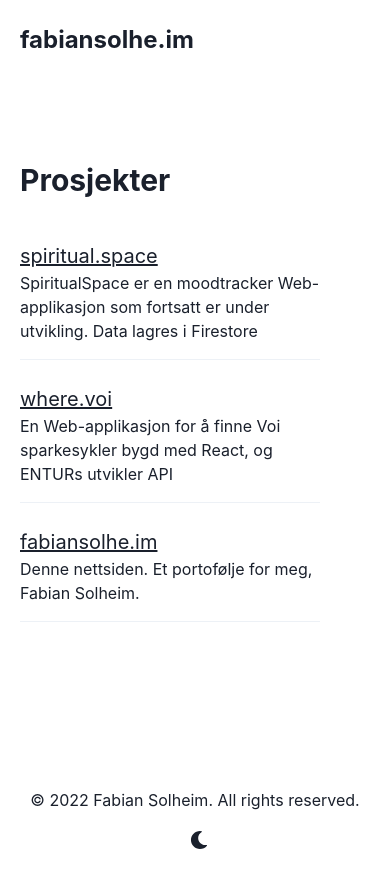
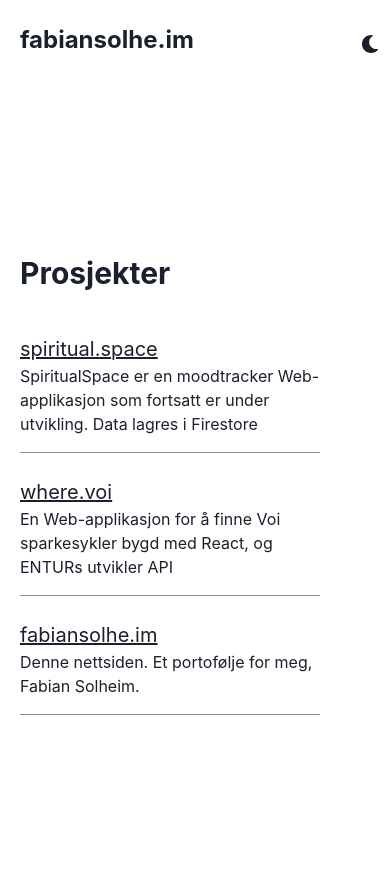
Before and after one commit to fabiansolheim/fabiansolhe.im, a React (Create React App) app: page /prosjekter in a window 390 px wide. After the commit the page ends 844 px from the top, so only its background shows below. Built offline with nearby package versions, Linux system fonts and the light colour scheme.

Commit message:
improved responsiveness

```diff
--- a/src/App.tsx
+++ b/src/App.tsx
@@ -1,5 +1,5 @@
-import React, {useEffect} from 'react';
-import {Link as RouterLink} from 'react-router-dom';
+import React, { useEffect } from 'react';
+import { Link as RouterLink } from 'react-router-dom';
 import {
   ChakraProvider,
   HStack,
@@ -46,7 +46,6 @@ const HeroText = () => {
   const [isNotMobile] = useMediaQuery('(min-width: 600px)');
   return (
     <>
-
       <Box mt={isNotMobile ? 60 : 153} position="relative" w={[300, 400, 500]}>
         <Heading mb={4}>
           Hei
@@ -90,15 +89,13 @@ const HeroText = () => {
           .
         </Text>
       </Box>
-
     </>
   );
 };
 
 const Index = () => {
-  const [isNotMobile] = useMediaQuery('(min-width: 600px)');
   useEffect(() => {
-    document.title = "👋🏼 Hjem | fabiansolhe.im";
+    document.title = '👋🏼 Hjem | fabiansolhe.im';
   }, []);
 
   return (
@@ -108,11 +105,7 @@ const Index = () => {
         animate="pageAnimate"
         variants={container}
       >
-      <Container maxWidth="container.lg" minHeight="69.7vh">
-        <Box ml={isNotMobile ? '0' : 5}>
           <HeroText />
-        </Box>
-      </Container>
       </motion.div>
     </>
   );
--- a/src/Prosjekter.tsx
+++ b/src/Prosjekter.tsx
@@ -7,7 +7,9 @@ import {
   Text,
   Link,
   Container,
+  Spacer,
   Divider,
+  useColorMode,
   Center,
   Heading,
   Grid,
@@ -22,19 +24,9 @@ import {projects} from "./components/data/projects"
 import container from './components/styling/framerAnimations';
 import { motion } from 'framer-motion';
 
-const Header = () => {
-  return (
-    <Flex as="nav" wrap="wrap" mt={6} >
-        <Heading as="h1" size="lg">
-          <Link as={RouterLink} to={'/'}>
-            fabiansolhe.im
-          </Link>
-        </Heading>
-    </Flex>
-  );
-}
+const HeroText = () => {
+  const {colorMode} = useColorMode();
 
-const HeroText = () => {
   const [isNotMobile] = useMediaQuery('(min-width: 600px)');
   return (
     <Box mt={isNotMobile ? 20 : 105} position="relative" w={[300, 400, 500]}>
@@ -47,14 +39,16 @@ const HeroText = () => {
                 <Text fontSize="xl">
                   <Link
                     style={{ textDecoration: 'underline' }}
-                    _target="_blank"
                     href={project.link}
                   >
                     {project.name}
                   </Link>
                 </Text>
                 <p>{project.description}</p>
-                <Divider mt={4} />
+                <Divider
+                  borderColor={colorMode === 'light' ? '#444' : '#eee'}
+                  mt={4}
+                />
               </li>
             </Box>
           ))}
@@ -71,7 +65,6 @@ useEffect(() => {
   }, []);
 
 
-      const [isNotMobile] = useMediaQuery('(min-width: 600px)');
   return (
     <>
               <motion.div
@@ -79,12 +72,9 @@ useEffect(() => {
             animate="pageAnimate"
             variants={container}
           >
-      <Container maxWidth="container.lg" minHeight="95vh" padding="0">
-        <Box ml={isNotMobile ? '0' : 5}>
-          <Header />
+        <Box mt={190}>
           <HeroText />
         </Box>
-      </Container>
       </motion.div>
     </>
   );
--- /dev/null
+++ b/src/components/Header.tsx
@@ -0,0 +1,19 @@
+import {Flex, Spacer, Link, Heading} from "@chakra-ui/react";
+import {Link as RouterLink} from "react-router-dom";
+import ToggleColorMode from "./ToggleColorMode";
+
+ const Header = () => {
+  return (
+      <Flex as="nav" mt={6}>
+        <Heading as="h1" size="lg">
+          <Link as={RouterLink} to={'/'}>
+            fabiansolhe.im
+          </Link>
+        </Heading>
+        <Spacer />
+        <ToggleColorMode />
+      </Flex>
+  );
+};
+
+export default Header;
--- a/src/index.tsx
+++ b/src/index.tsx
@@ -10,23 +10,41 @@ import ReactDOM from 'react-dom';
 import Index from './App';
 import Prosjekter from './Prosjekter';
 import theme from './components/styling/theme';
-import { BrowserRouter as Router, Route, Routes, useLocation } from 'react-router-dom';
+import {
+  BrowserRouter as Router,
+  Route,
+  Routes,
+  useLocation,
+} from 'react-router-dom';
 import Footer from './components/Footer';
 import { AnimatePresence, motion } from 'framer-motion';
 import container from './components/styling/framerAnimations';
+import Header from './components/Header';
 
 const App = () => {
+             const [isNotMobile] = useMediaQuery('(min-width: 600px)');
   return (
     <>
       <StrictMode>
         <ChakraProvider resetCSS theme={theme}>
           <ColorModeScript />
-              <Routes>
-                <Route path="/" element={<Index />} />
-                <Route path="/prosjekter" element={<Prosjekter />} />
-                <Route path="*" element={<h1>Not found</h1>} />
-              </Routes>
-          <Footer />
+          <motion.div
+            initial="pageInitial"
+            animate="pageAnimate"
+            variants={container}
+          >
+            <Container maxWidth="container.lg" minHeight="69.7vh" padding="0">
+              <Box //ml={isNotMobile ? '0' : 5}
+               ml={[5, 10, 20]}>
+                <Header />
+                <Routes>
+                  <Route path="/" element={<Index />} />
+                  <Route path="/prosjekter" element={<Prosjekter />} />
+                  <Route path="*" element={<h1>Not found</h1>} />
+                </Routes>
+              </Box>
+            </Container>
+          </motion.div>
         </ChakraProvider>
       </StrictMode>
     </>
@@ -34,5 +52,8 @@ const App = () => {
 };
 
 ReactDOM.render(
-
-  <Router><App /></Router>, document.getElementById('root'));
+  <Router>
+    <App />
+  </Router>,
+  document.getElementById('root')
+);
```
Also changed, not shown: src/images/hadtodoittoem.jpg (deleted). Lines whose indentation alone changed are shown as unchanged.
